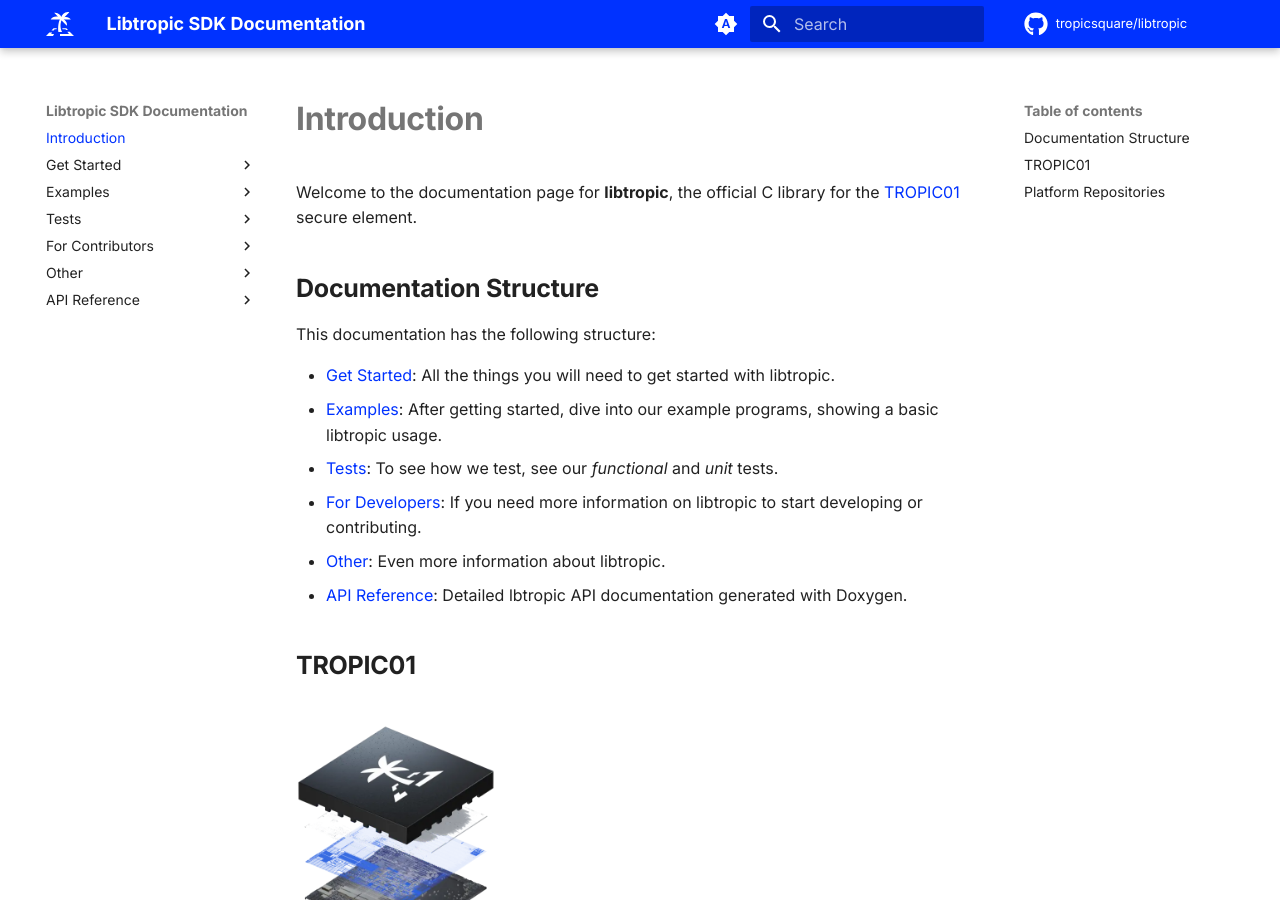
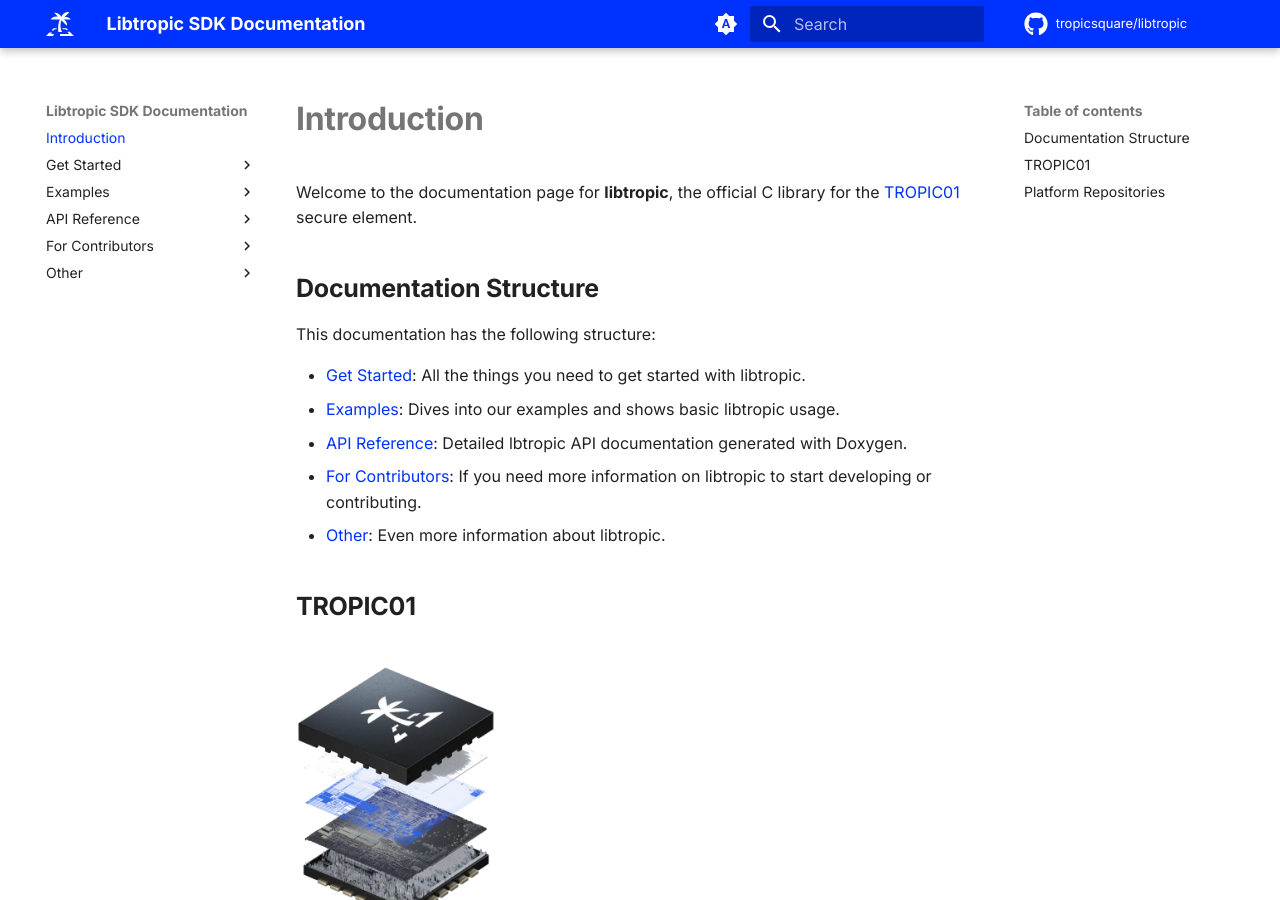
Before and after one commit to tropicsquare/libtropic, an MkDocs documentation site: the page built from docs/index.md, in a window 1280 px wide and 900 px high. Built offline with MkDocs 1.6.1 and Material for MkDocs 9.7.7, drawn with Linux system fonts in a browser that asks for light colours; comment, search, counter and statistics services are not loaded; the version menu is left out.

Commit message:
docs: reorganize according to feedback in ETR01SDK-236

```diff
--- a/docs/index.md
+++ b/docs/index.md
@@ -5,12 +5,11 @@ Welcome to the documentation page for **libtropic**, the official C library for
 ## Documentation Structure
 This documentation has the following structure:
 
-- [Get Started](get_started/index.md): All the things you will need to get started with libtropic.
-- [Examples](examples/index.md): After getting started, dive into our example programs, showing a basic libtropic usage.
-- [Tests](tests/index.md): To see how we test, see our *functional* and *unit* tests.
-- [For Developers](for_developers/index.md): If you need more information on libtropic to start developing or contributing.
+- [Get Started](get_started/index.md): All the things you need to get started with libtropic.
+- [Examples](examples/index.md): Dives into our examples and shows basic libtropic usage.
+- [API Reference](doxygen/build/html/index.html): Detailed lbtropic API documentation generated with Doxygen.
+- [For Contributors](for_contributors/index.md): If you need more information on libtropic to start developing or contributing.
 - [Other](other/index.md): Even more information about libtropic.
-- [API Reference](doxygen/build/html/index.html): Detailed lbtropic API documentation generated with Doxygen.
 
 ## TROPIC01
 
--- a/mkdocs.yml
+++ b/mkdocs.yml
@@ -61,22 +61,22 @@ nav:
     - examples/index.md
     - Reversible Examples: examples/reversible_examples.md
     - Irreversible Examples: examples/irreversible_examples.md
-  - Tests:
-    - tests/index.md
-    - Functional Tests: tests/functional_tests.md
-    - Unit Tests: tests/unit_tests.md
+  - API Reference:
+    - doxygen/build/html/index.html
   - For Contributors:
     - for_contributors/index.md
     - Adding a New Embedded Platform: for_contributors/adding_embedded_platform.md
     - Adding a New Cryptographic Backend: for_contributors/adding_crypto_backend.md
+    - Tests:
+      - for_contributors/tests/index.md
+      - Functional Tests: for_contributors/tests/functional_tests.md
+      - Unit Tests: for_contributors/tests/unit_tests.md
     - Run Static Analysis: for_contributors/static_analysis.md
     - Code Formatter: for_contributors/code_formatter.md
   - Other:
     - other/index.md
     - TROPIC01 Model: other/tropic01_model.md
     - Provisioning Data: other/provisioning_data.md
-  - API Reference:
-    - doxygen/build/html/index.html
 
 plugins:
   - search
```
Also changed, not shown: docs/for_contributors/index.md (+1 -0 lines), 6 other files.
